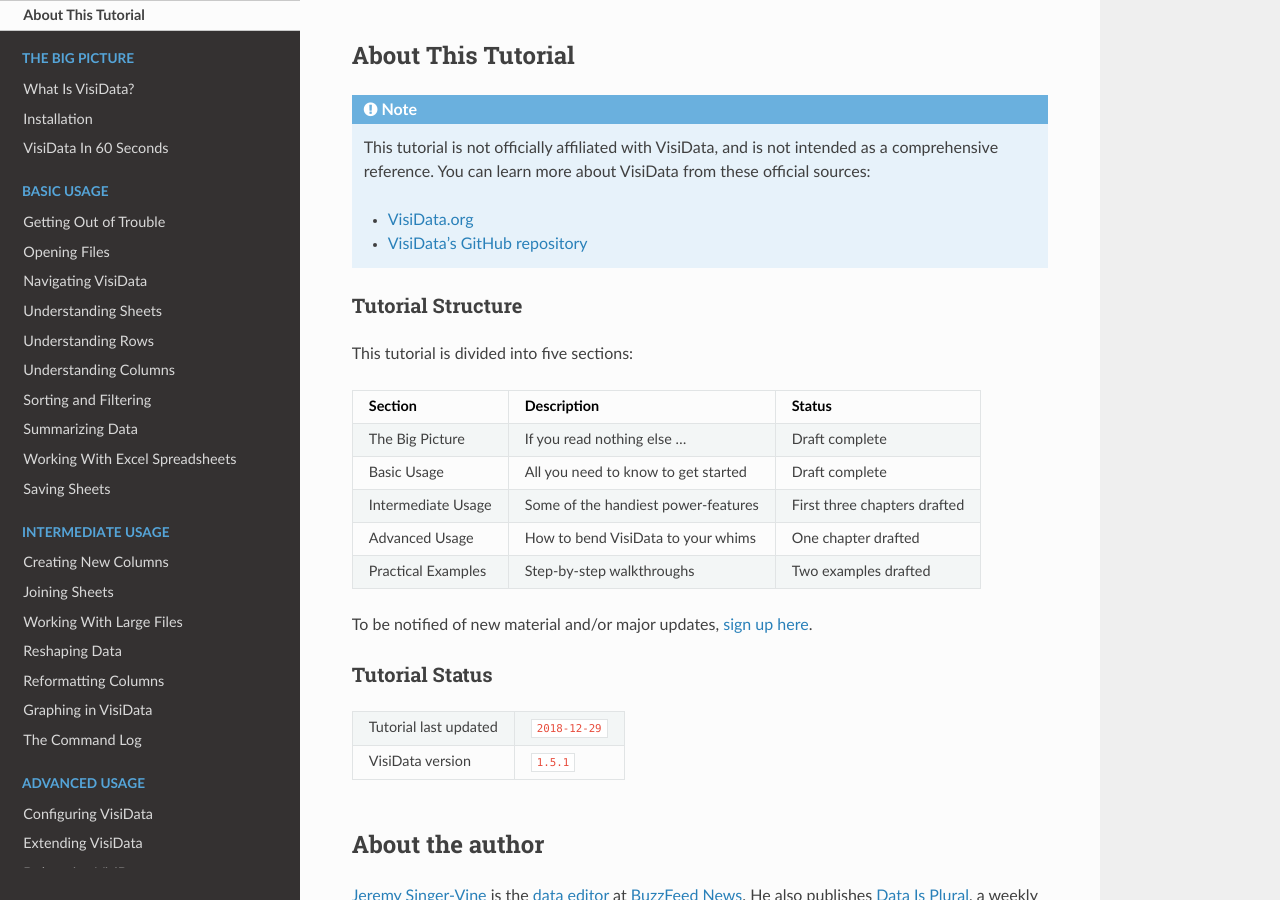
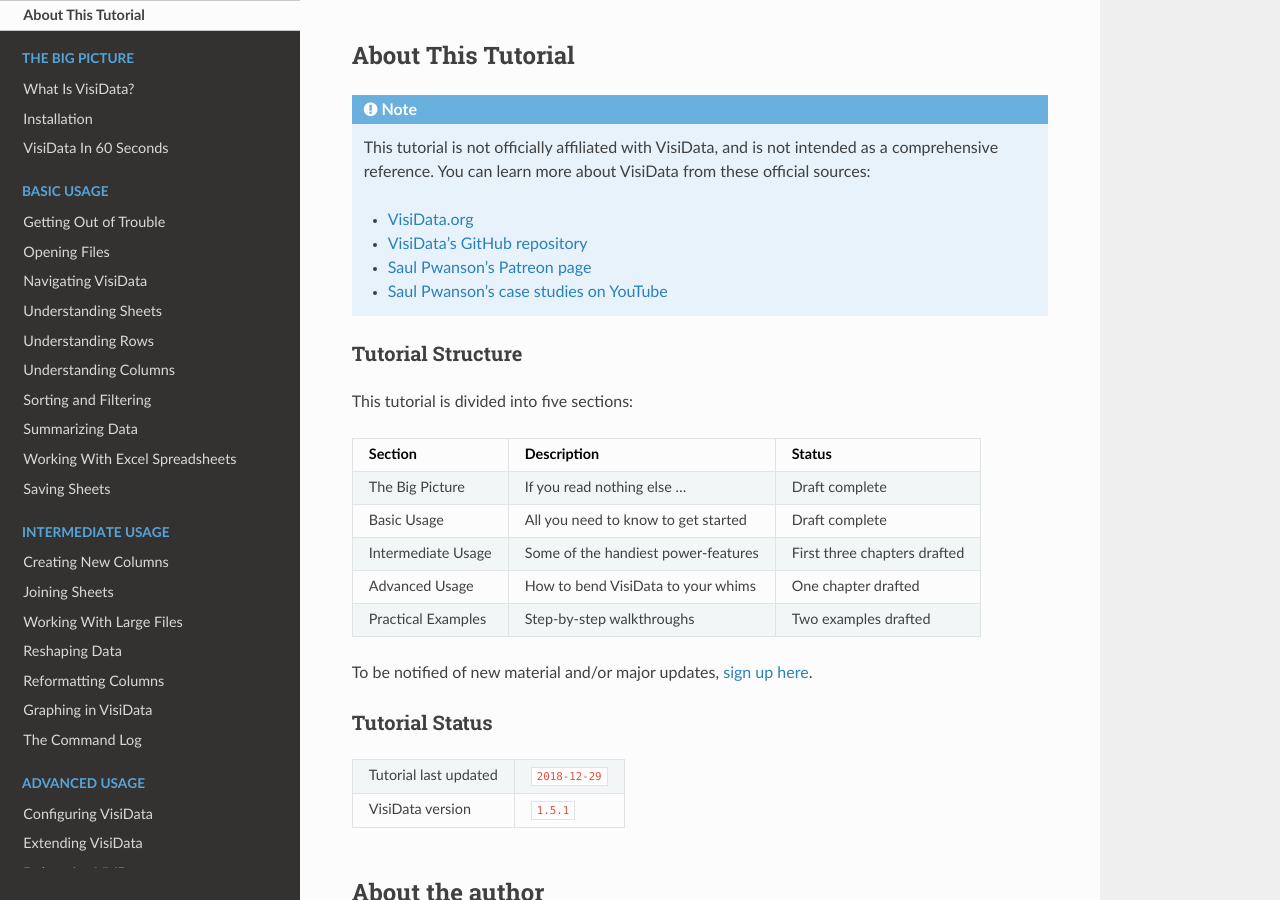
Before and after one commit to jsvine/intro-to-visidata, a Sphinx documentation site: the page built from docs/index.rst, in a window 1280 px wide and 900 px high, scrolled down 437 px. Built offline with Sphinx 7.4.7 and the Read the Docs theme 2.0.0, drawn with Linux system fonts in a browser that asks for light colours.

Commit message:
Add links to @saulpw's YouTube videos and Patreon

```diff
--- a/docs/index.rst
+++ b/docs/index.rst
@@ -19,6 +19,8 @@
 
     - `VisiData.org <https://visidata.org/>`_
     - `VisiData's GitHub repository <https://github.com/saulpw/visidata>`_
+    - `Saul Pwanson's Patreon page <https://www.patreon.com/saulpw>`_
+    - `Saul Pwanson's case studies on YouTube <https://www.youtube.com/playlist?list=PLxu7QdBkC7drrAGfYzatPGVHIpv4Et46W>`_
 
 
 Tutorial Structure
```
